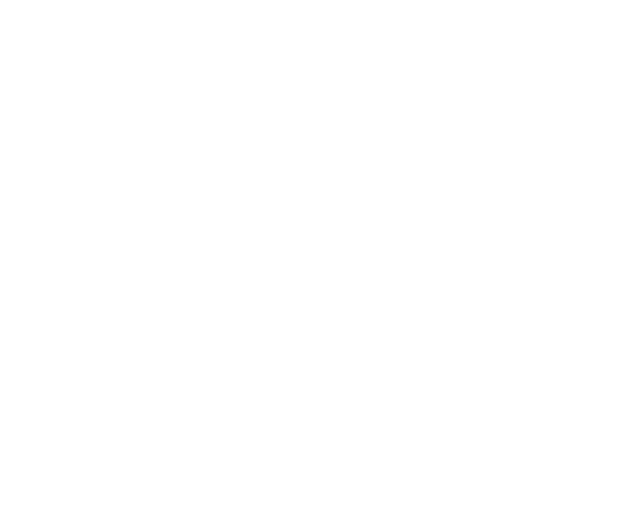
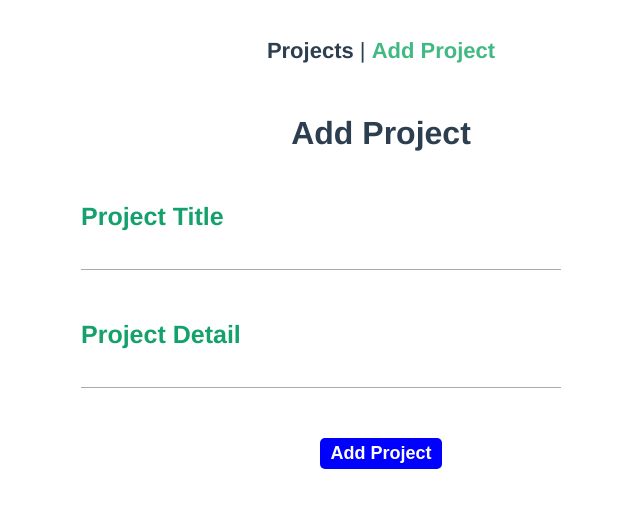
Before and after one commit to r1d3rzz/project_planner, a Vue app: page /addProject in a window 1280 px wide. Before the commit this address had no page. Shown: the top 508 px of the page, without its empty margins (259-899 px from the left). Built offline with nearby package versions, Linux system fonts and the light colour scheme.

Commit message:
create add project template and add project route

```diff
--- a/src/App.vue
+++ b/src/App.vue
@@ -1,6 +1,14 @@
 <template>
+  <NavBar></NavBar>
   <router-view />
 </template>
+
+<script>
+import NavBar from "./components/NavBar";
+export default {
+  components: { NavBar },
+};
+</script>
 
 <style>
 #app {
--- /dev/null
+++ b/src/components/NavBar.vue
@@ -0,0 +1,28 @@
+<template>
+  <nav class="main-nav">
+    <router-link :to="{ name: 'home' }">Projects</router-link> |
+    <router-link :to="{ name: 'addProject' }">Add Project</router-link>
+  </nav>
+</template>
+
+<script>
+export default {};
+</script>
+
+<style>
+.main-nav {
+  padding: 30px;
+  text-align: center;
+  font-size: 22px;
+}
+.main-nav a {
+  font-weight: bold;
+  color: #2c3e50;
+  text-decoration: none;
+}
+.main-nav a.router-link-exact-active {
+  color: white;
+  border-radius: 5px;
+  color: #42b983;
+}
+</style>
--- a/src/router/index.js
+++ b/src/router/index.js
@@ -1,11 +1,17 @@
 import { createRouter, createWebHistory } from "vue-router";
 import HomeView from "../views/HomeView.vue";
+import AddProject from "../views/AddProject.vue";
 
 const routes = [
   {
     path: "/",
     name: "home",
     component: HomeView,
+  },
+  {
+    path: "/addProject",
+    name: "addProject",
+    component: AddProject,
   },
 ];
 
--- /dev/null
+++ b/src/views/AddProject.vue
@@ -0,0 +1,59 @@
+<template>
+  <h1>Add Project</h1>
+  <form>
+    <div class="inputBox">
+      <label for="title" class="projectTitle">Project Title</label>
+      <input type="text" id="title" class="projectInput" />
+    </div>
+
+    <div class="inputBox">
+      <label for="detail" class="projectTitle">Project Detail</label>
+      <input type="text" id="detail" class="projectInput" />
+    </div>
+
+    <div class="btnBox">
+      <button class="addBtn">Add Project</button>
+    </div>
+  </form>
+</template>
+
+<script>
+export default {};
+</script>
+
+<style>
+h1 {
+  text-align: center;
+}
+.inputBox {
+  margin: 50px 0;
+}
+.projectTitle {
+  display: block;
+  font-size: 25px;
+  font-weight: bold;
+  color: rgb(20, 161, 107);
+}
+.projectInput {
+  border: none;
+  border-bottom: 1px solid #aaa;
+  width: 80%;
+  font-size: 22px;
+  padding: 6px 0;
+  outline: none;
+}
+.addBtn {
+  border: none;
+  outline: none;
+  background-color: blue;
+  padding: 5px 10px;
+  color: white;
+  font-size: 18px;
+  font-weight: bold;
+  border-radius: 5px;
+  cursor: pointer;
+}
+.btnBox {
+  text-align: center;
+}
+</style>
```
